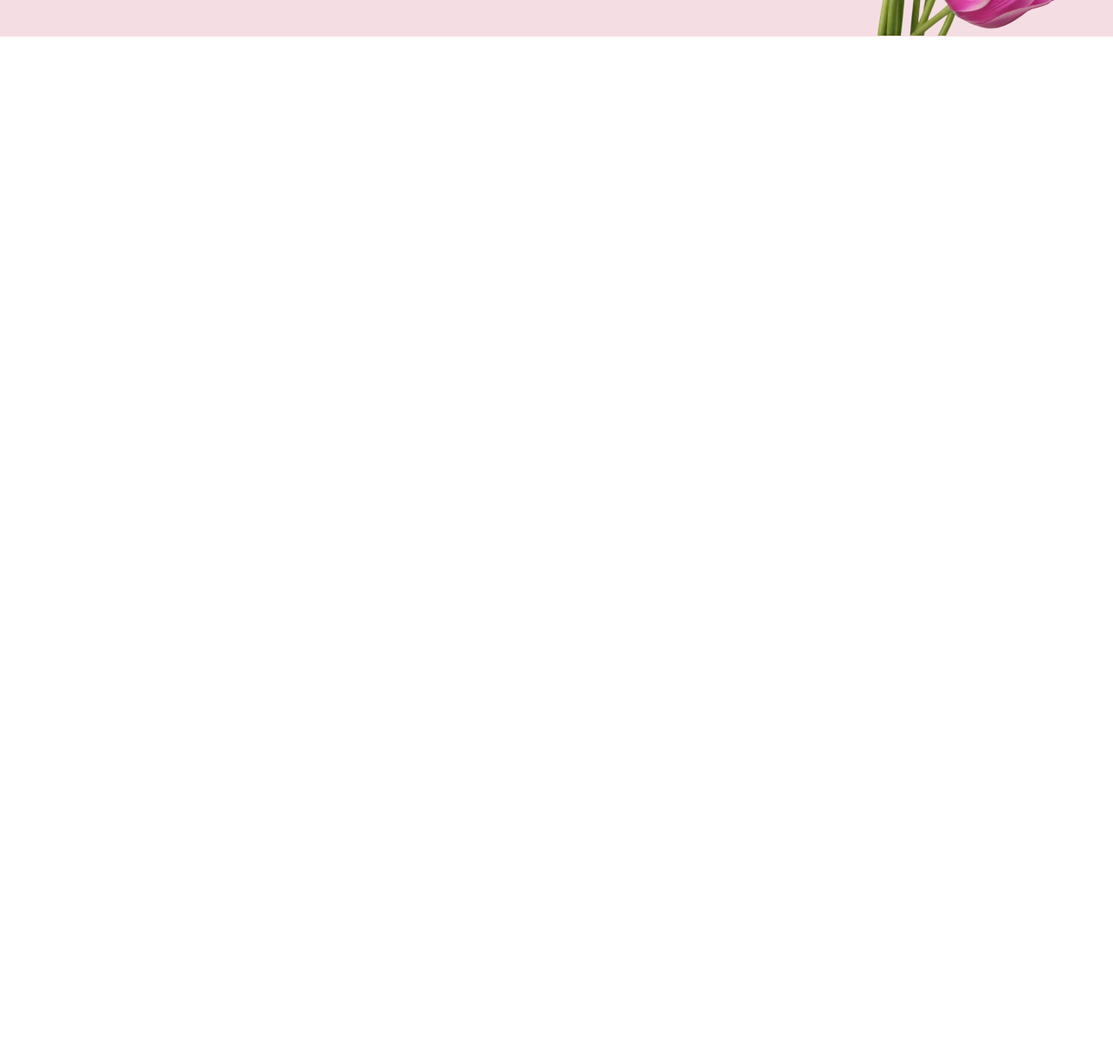
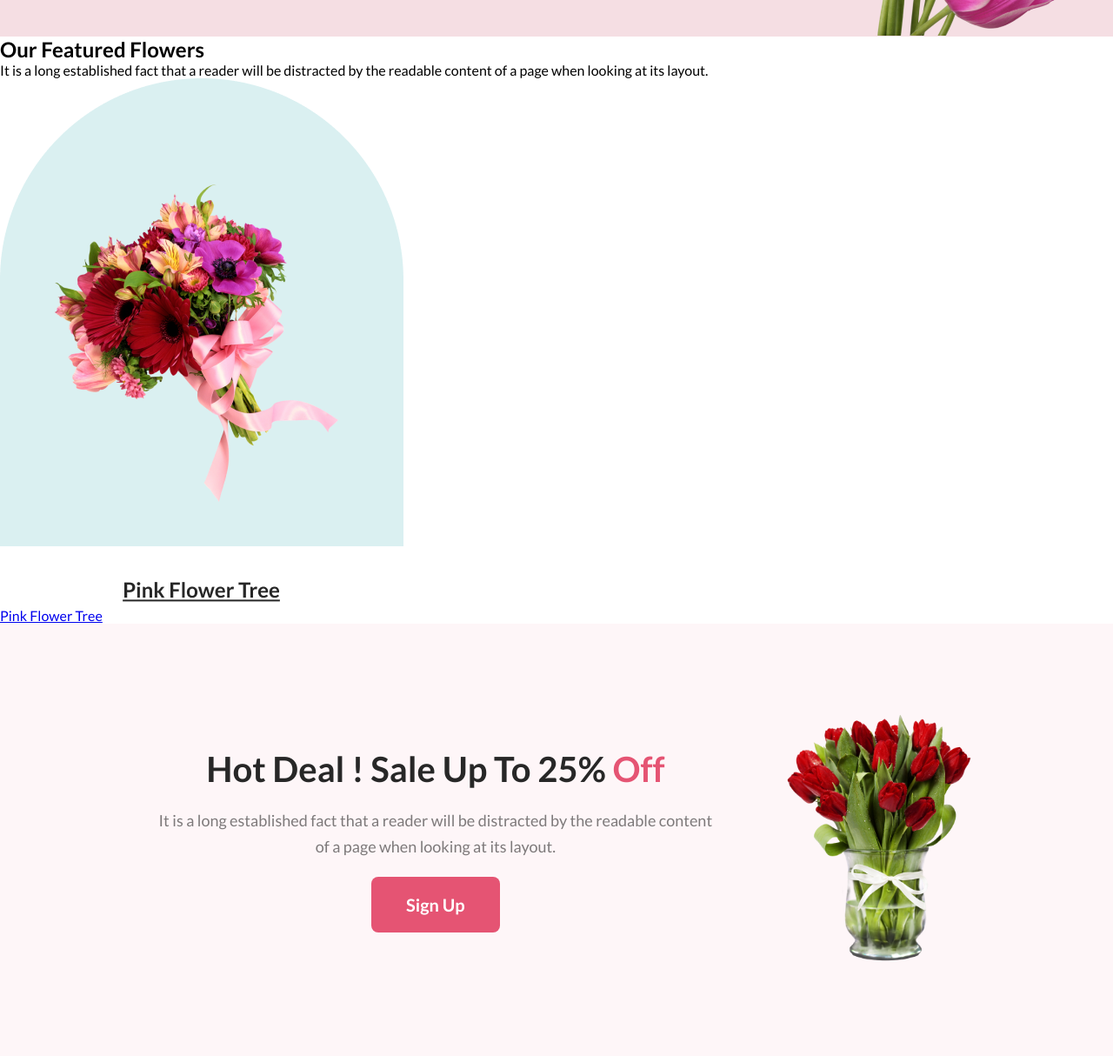
Before and after one commit to RashedAkash/flower-shop, a plain HTML site: page index.html in a window 1280 px wide. Shown: the part 533-1747 px from the top of the page at 87% size. Before the commit the page ends 800 px from the top, so only its background shows below. Drawn offline with Linux system fonts and the light colour scheme.

Commit message:
hot deal area added

```diff
--- a/index.html
+++ b/index.html
@@ -37,7 +37,40 @@
       </div>
     </section>
   </header>
-  <main></main>
+  <main>
+    <!-- featured section -->
+    <section class="feature-container">
+      <div class="section-title">
+        <h1>Our Featured Flowers</h1>
+        <p>It is a long established fact that a reader will be distracted by the readable content of a page when looking at its
+        layout.</p>
+      </div>
+      <div class="main-feature">
+        <div class="single-feature">
+          <div class="feature-img">
+            <img src="./Flower Asset/Group 67.png" alt="">
+          </div>
+          <div class="feature-text">
+            <a href="#">Pink Flower Tree</a>
+          </div>
+        </div>
+      </div>
+    </section>
+    <!-- hot deal section -->
+    <section class="hot-deal">
+      <div class="deal-text t-center">
+        <h1>Hot Deal ! Sale Up To 25% <span>Off</span></h1>
+        <p>It is a long established fact that a reader will be distracted by the readable content of a page when looking at its
+        layout.</p>
+        <div class="deal-btn">
+          <button class="btn ">Sign Up</button>
+        </div>
+      </div>
+      <div class="deal-img">
+        <img src="./Flower Asset/pngwing 8.png" alt="">
+      </div>
+    </section>
+  </main>
   <footer></footer>
 </body>
 </html>
--- a/style.css
+++ b/style.css
@@ -73,3 +73,41 @@ font-weight: 700;
 .banner-img img{
   margin-bottom: -2px;
 }
+
+/* hot-deal section style */
+.hot-deal{
+  display: flex;
+background: rgba(229, 84, 115, 0.05);
+justify-content: space-around;
+align-items: center;
+padding: 100px;
+}
+.deal-text{}
+.deal-text h1{
+  color: #272727;
+font-size: 40px;
+font-weight: 800;
+margin-bottom: 20px;
+}
+.deal-text h1 span{
+  color: #E55473;
+}
+.deal-text p{
+  color: rgba(39, 39, 39, 0.60);
+margin: auto;
+font-size: 18px;
+font-weight: 400;
+line-height: 30px;
+width: 80%;
+
+}
+.deal-btn{
+  margin-top: 20px;
+}
+.deal-img{}
+.deal-img img{
+  width: 80%;
+}
+.t-center{
+  text-align: center;
+}
```
Also changed, not shown: Flower Asset/Group 67.png (added), Flower Asset/Group 68.png (added), Flower Asset/Group 69.png (added).
